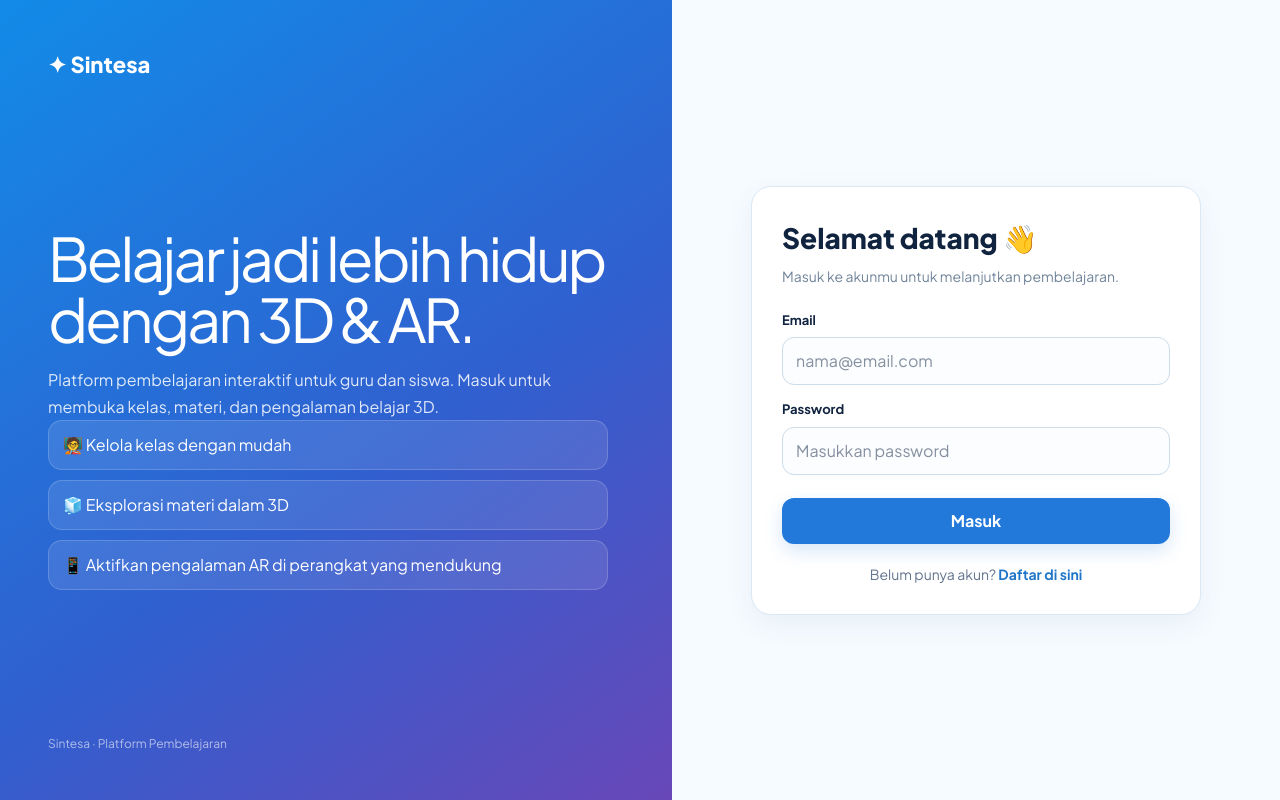
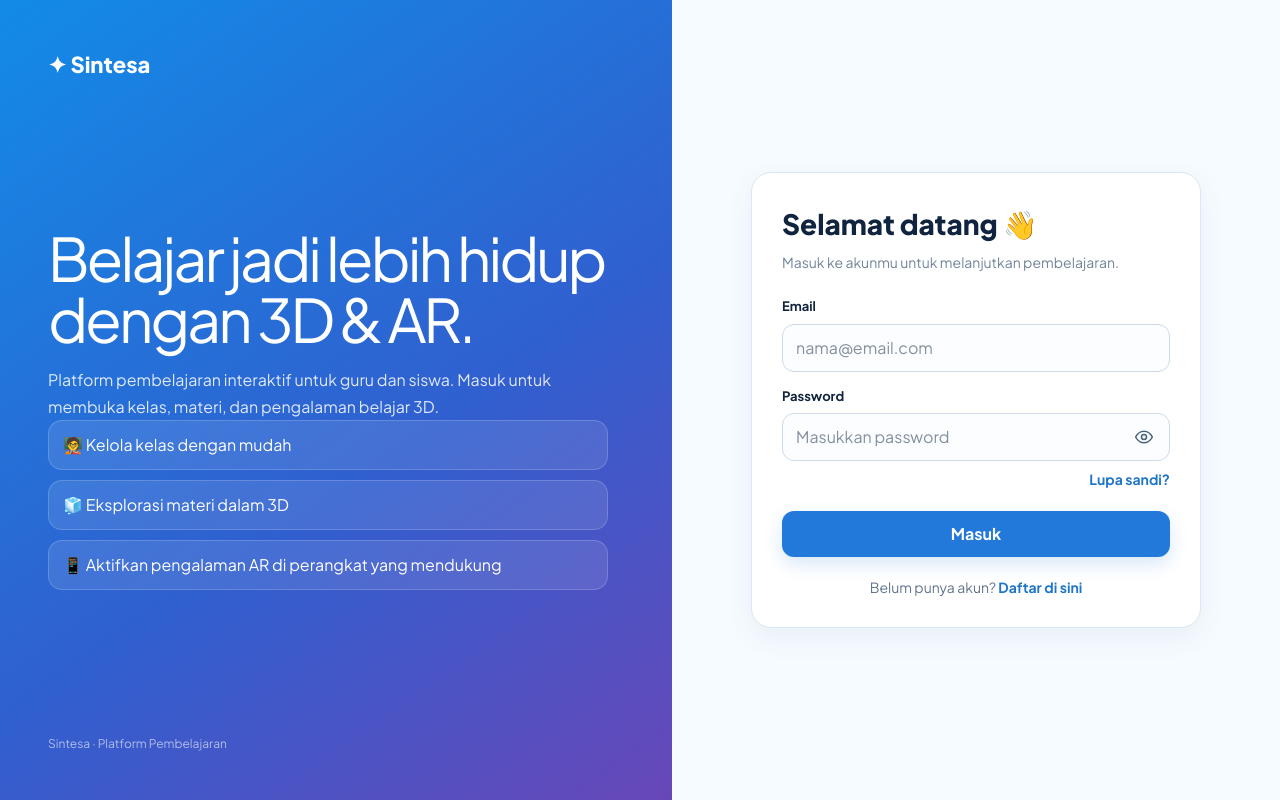
Before and after one commit to shelapremaoktavia/Sintesa, a Next.js app in the folder edu-ar-frontend/: page /login in a window 1280 px wide. Built offline with nearby package versions, Linux system fonts and the light colour scheme; no server answers.

Commit message:
Add password visibility and forgot password link
Added password visibility toggle and improved accessibility.

```diff
--- a/edu-ar-frontend/src/app/login/page.jsx
+++ b/edu-ar-frontend/src/app/login/page.jsx
@@ -3,17 +3,19 @@
 import { useState } from 'react';
 import { useRouter } from 'next/navigation';
 import Link from 'next/link';
+import { API_URL } from '@/lib/api';
 
 export default function LoginPage() {
   const router = useRouter();
   const [form, setForm] = useState({ email: '', password: '' });
   const [error, setError] = useState('');
   const [loading, setLoading] = useState(false);
+  const [showPassword, setShowPassword] = useState(false);
 
   const handleSubmit = async (e) => {
     e.preventDefault(); setError(''); setLoading(true);
     try {
-      const res = await fetch(`${process.env.NEXT_PUBLIC_API_URL_VERCEL || process.env.NEXT_PUBLIC_API_URL || 'http://localhost:5000/api'}/auth/login`, {
+      const res = await fetch(API_URL + '/auth/login', {
         method: 'POST', headers: { 'Content-Type': 'application/json' }, body: JSON.stringify(form),
       });
       const data = await res.json();
@@ -45,14 +47,26 @@ export default function LoginPage() {
         <form onSubmit={handleSubmit} className="panel auth-card">
           <h1>Selamat datang 👋</h1>
           <p className="muted">Masuk ke akunmu untuk melanjutkan pembelajaran.</p>
-          {error && <div className="toast-error">{error}</div>}
+          {error && <div className="toast-error" role="alert">{error}</div>}
           <div className="form-group">
-            <label className="form-label">Email</label>
-            <input className="input" type="email" name="email" value={form.email} onChange={(e) => setForm({ ...form, email: e.target.value })} placeholder="nama@email.com" required />
+            <label className="form-label" htmlFor="login-email">Email</label>
+            <input id="login-email" className="input" type="email" name="email" autoComplete="email" value={form.email} onChange={(e) => setForm({ ...form, email: e.target.value })} placeholder="nama@email.com" required />
           </div>
           <div className="form-group">
-            <label className="form-label">Password</label>
-            <input className="input" type="password" name="password" value={form.password} onChange={(e) => setForm({ ...form, password: e.target.value })} placeholder="Masukkan password" required />
+            <label className="form-label" htmlFor="login-password">Password</label>
+            <div style={{ position: 'relative' }}>
+              <input id="login-password" className="input" style={{ paddingRight: 52 }} type={showPassword ? 'text' : 'password'} name="password" autoComplete="current-password" value={form.password} onChange={(e) => setForm({ ...form, password: e.target.value })} placeholder="Masukkan password" required />
+              <button type="button" onClick={() => setShowPassword((visible) => !visible)} aria-label={showPassword ? 'Sembunyikan password' : 'Tampilkan password'} aria-pressed={showPassword} style={{ position: 'absolute', right: 7, top: '50%', transform: 'translateY(-50%)', width: 38, height: 38, display: 'grid', placeItems: 'center', border: 0, borderRadius: 9, background: 'transparent', color: '#47617c' }}>
+                <svg aria-hidden="true" width="20" height="20" viewBox="0 0 24 24" fill="none" stroke="currentColor" strokeWidth="1.8" strokeLinecap="round" strokeLinejoin="round">
+                  <path d="M2 12s3.5-7 10-7 10 7 10 7-3.5 7-10 7-10-7-10-7Z" />
+                  <circle cx="12" cy="12" r="3" />
+                  {showPassword && <path d="m3 3 18 18" />}
+                </svg>
+              </button>
+            </div>
+          </div>
+          <div style={{ display: 'flex', justifyContent: 'flex-end', marginTop: -7, marginBottom: 14 }}>
+            <Link className="link text-sm" href="/lupa-sandi">Lupa sandi?</Link>
           </div>
           <button className="btn btn-primary w-full mt-2" type="submit" disabled={loading}>{loading ? 'Memproses...' : 'Masuk'}</button>
           <p className="text-center text-sm text-slate-500 mt-5">Belum punya akun? <Link className="link" href="/register">Daftar di sini</Link></p>
```
